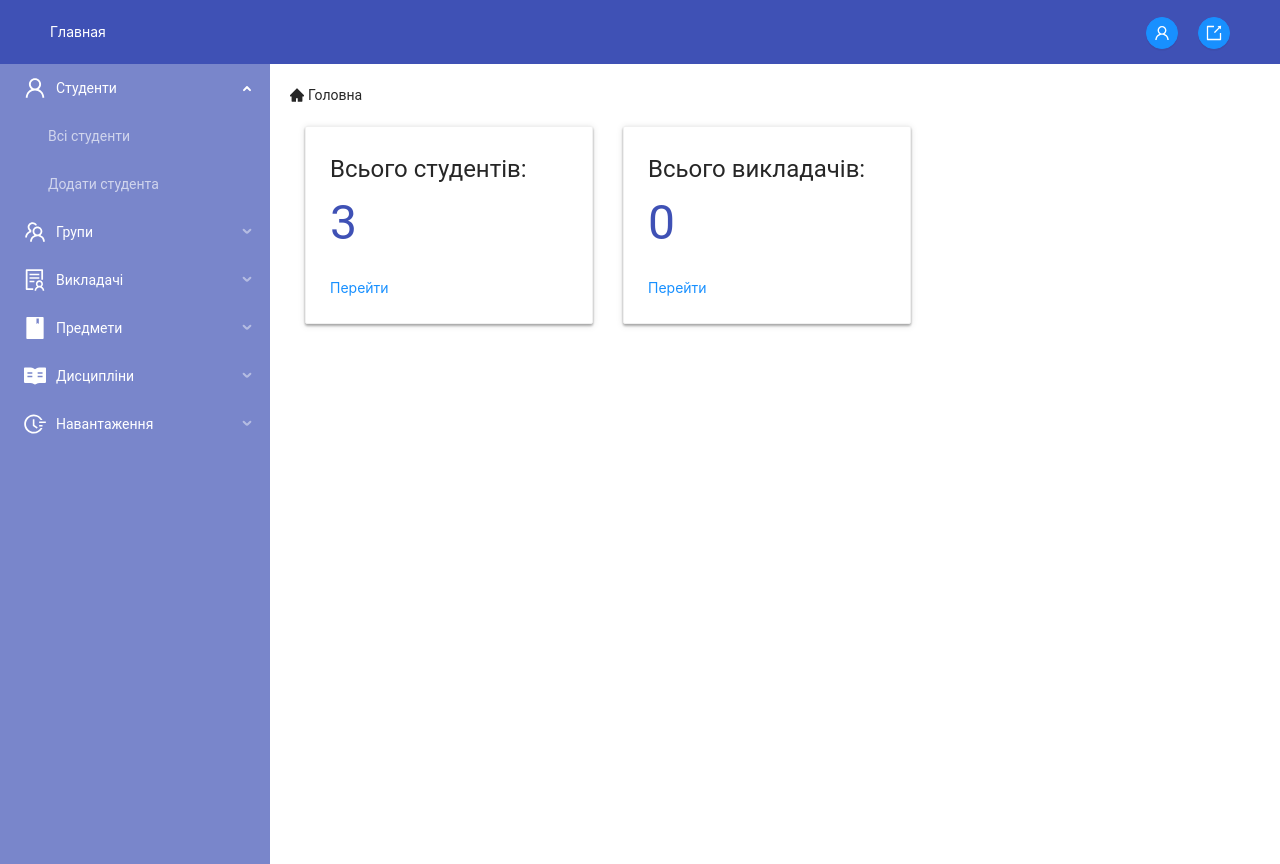
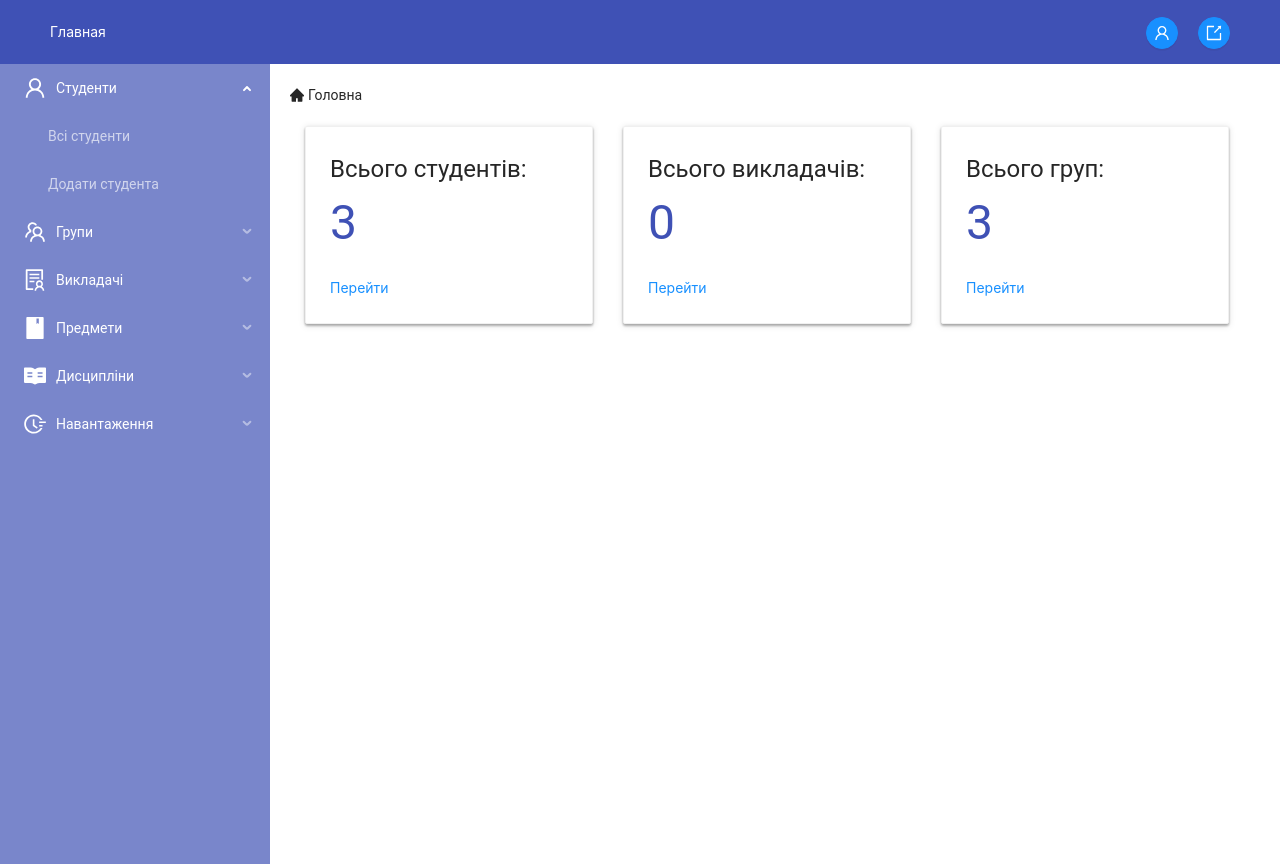
Before and after one commit to LordPozdnyakov/Timetable-for-university-frontend, a React (Create React App) app: page / in a window 1280 px wide. Built offline with nearby package versions, Linux system fonts and the light colour scheme; data requests are answered from the project's data file; sample sign-in values are in the browser's storage.

Commit message:
[MAIN-PAGE] add groups to main page

```diff
--- a/src/Pages/MainPage/MainPage.tsx
+++ b/src/Pages/MainPage/MainPage.tsx
@@ -2,18 +2,22 @@ import React, { useEffect } from "react";
 import InfoCard from "../../Components/InfoCard/InfoCard";
 import "./MainPage.scss";
 import {
+  GROUPS_PAGE_ROUTE,
   STUDENTS_PAGE_ROUTE,
   TEACHERS_PAGE_ROUTE,
 } from "../../Constant/routes-constants";
 import { useTypedDispatch, useTypedSelector } from "../../hooks/redux-hooks";
 import { getStudents } from "../../Redux/Actions/studentsActions";
+import { getGroups } from "../../Redux/Actions/groupsActions";
 
 const MainPage = () => {
   const dispatch = useTypedDispatch();
   const { students } = useTypedSelector((state) => state.studentsReducer);
+  const { groups } = useTypedSelector((state) => state.groupsReducer);
 
   useEffect(() => {
     dispatch(getStudents());
+    dispatch(getGroups());
   }, [dispatch]);
 
   return (
@@ -30,6 +34,12 @@ const MainPage = () => {
         linkTitle="Перейти"
         routeTo={TEACHERS_PAGE_ROUTE}
       />
+      <InfoCard
+        title="Всього груп:"
+        content={`${groups.length}`}
+        linkTitle="Перейти"
+        routeTo={GROUPS_PAGE_ROUTE}
+      />
     </div>
   );
 };
```
